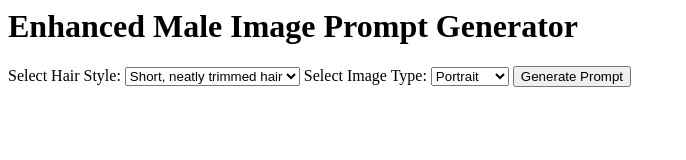
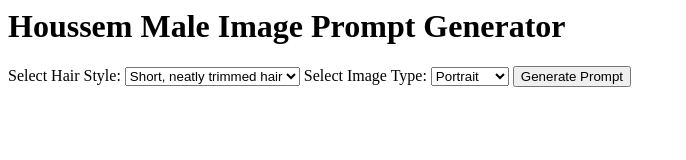
Before and after one commit to HoussemBenh/HoussemPrompt, a plain HTML site: page index.html in a window 1280 px wide. Shown: the whole page, without its empty margins (0-686 px from the left). Drawn offline with Linux system fonts and the light colour scheme.

Commit message:
index.html

```diff
--- a/index.html
+++ b/index.html
@@ -1,5 +1,5 @@
 <div class="container">
-  <h1>Enhanced Male Image Prompt Generator</h1>
+  <h1>Houssem Male Image Prompt Generator</h1>
 
   <label for="hairStyle">Select Hair Style:</label>
   <select id="hairStyle">
```
